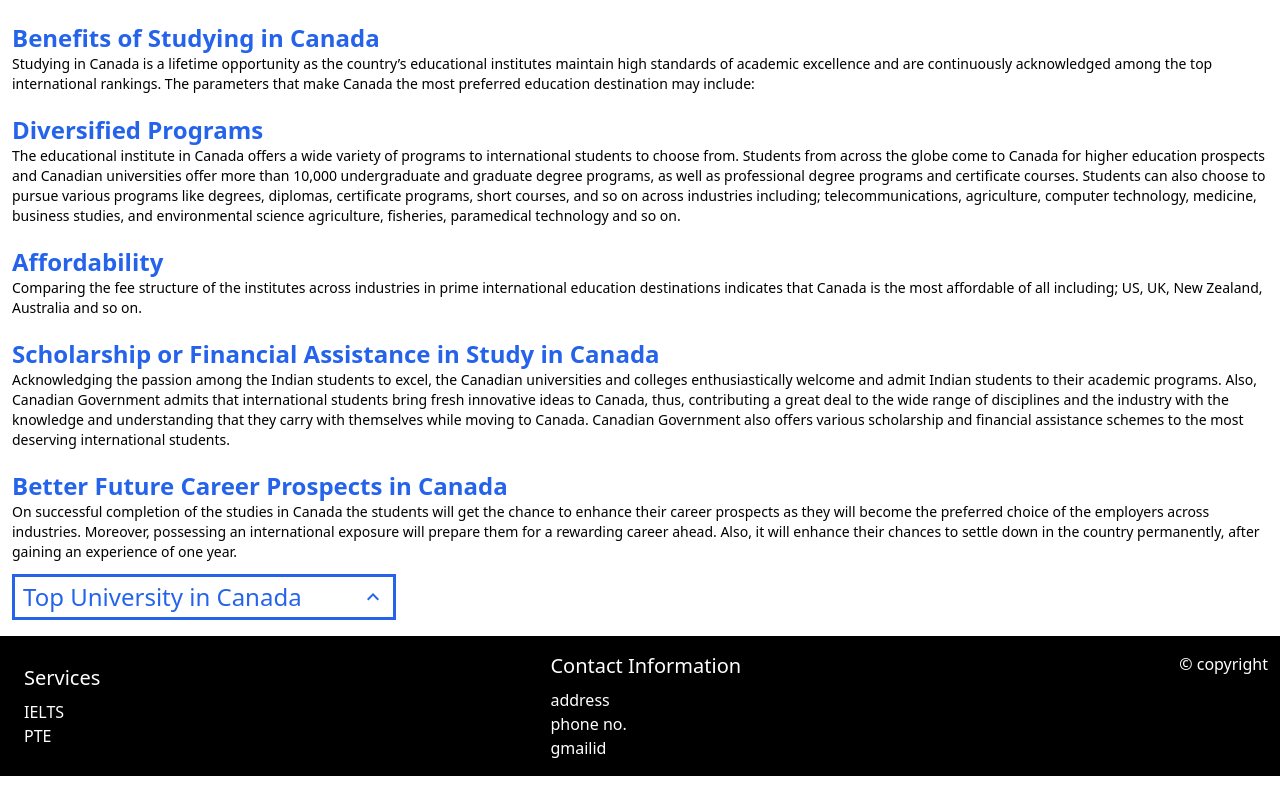
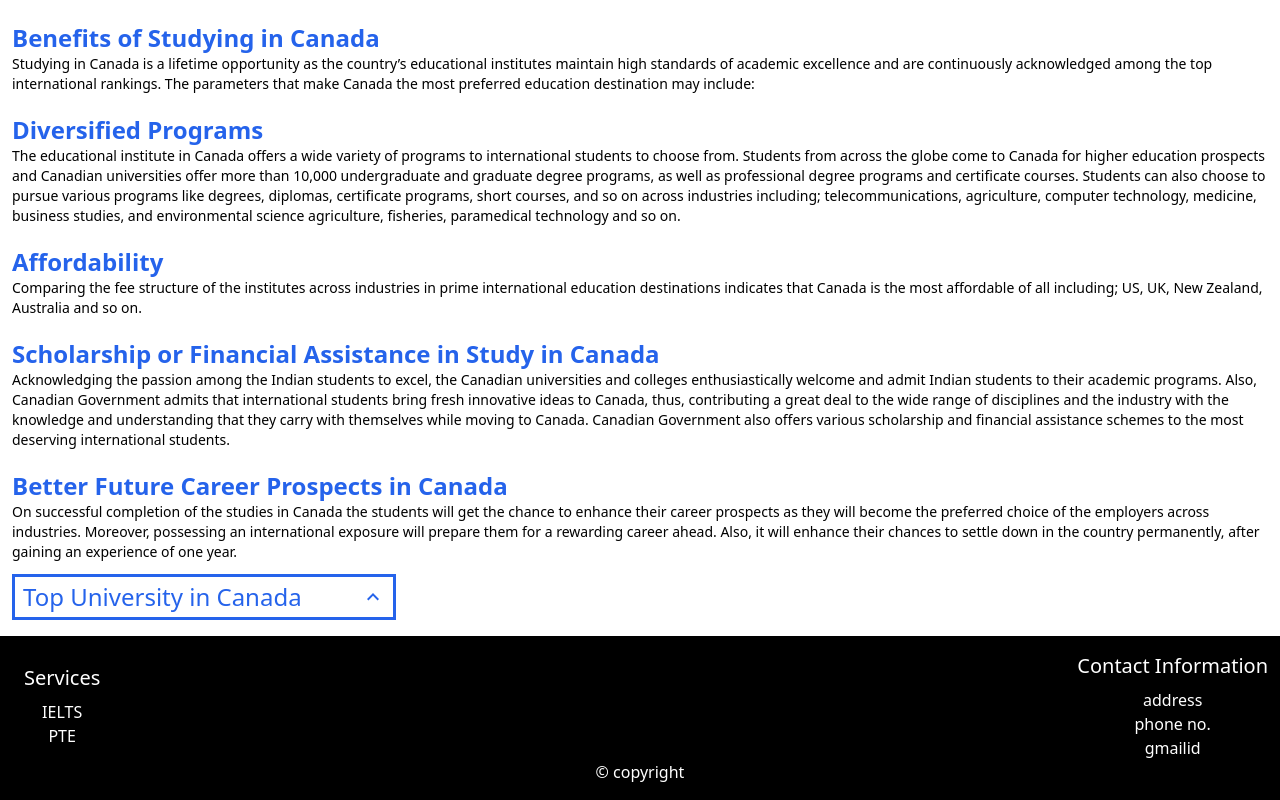
Before and after one commit to Halix7/smartTalk, a React (Vite) app: page / in a window 1280 px wide. Shown: the part 1226-2026 px from the top of the page. Before the commit the page ends 2002 px from the top, so only its background shows below. Built offline with nearby package versions, Linux system fonts and the light colour scheme.

Commit message:
third commit

```diff
--- a/src/Components/Navbar.jsx
+++ b/src/Components/Navbar.jsx
@@ -10,7 +10,7 @@ const Navbar = () => {
     <nav className=' fixed top-0 flex justify-between bg-opacity-5 md:justify-center  text-[#03045e] bg-[#d5f1f7] w-[100%]  my-4 mx-3 z-10  '>
       <Link to="/">
 
-      <img className='w-[6rem] h-[6rem] mx-2' src={smarttalk} alt="logo" />
+      <img className='w-[3rem] h-[3rem] md:w-[6rem] md:h-[6rem] mx-2' src={smarttalk} alt="logo" />
       </Link>
 
         {
--- a/src/Components/SubComponents/Footer.jsx
+++ b/src/Components/SubComponents/Footer.jsx
@@ -2,8 +2,11 @@ import React from 'react'
 
 const Footer = () => {
   return (
-    <footer className='flex justify-between bg-black text-white px-3 py-4  '>
-        <div className="service mx-3 my-3">
+    <footer className=' bg-black text-white px-3 py-4  '>
+        <div className='flex justify-between flex-col md:flex-row text-center '>
+
+
+        <div className=" service mx-3 my-3">
 
         <h1 className='text-xl  mb-2'>
             Services
@@ -33,7 +36,8 @@ const Footer = () => {
             </ul>
 
         </div>
-        <p>
+        </div>
+        <p className='text-center'>
         © copyright
         </p>
     </footer>
```
Also changed, not shown: src/Components/Home.jsx (+4 -4 lines).
